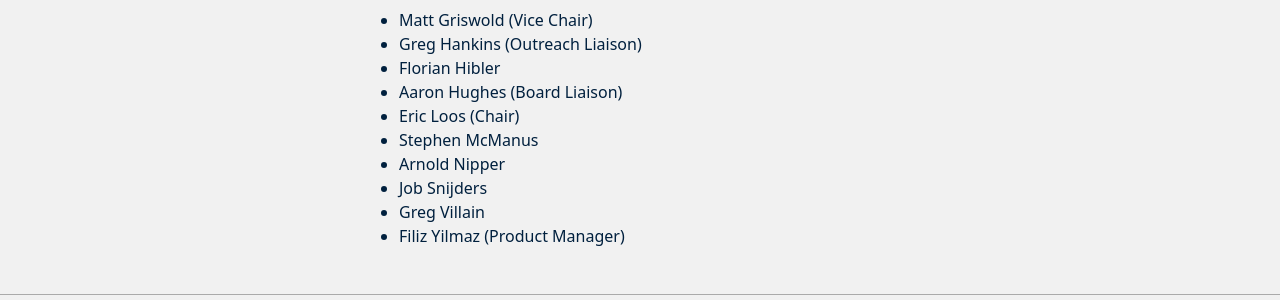
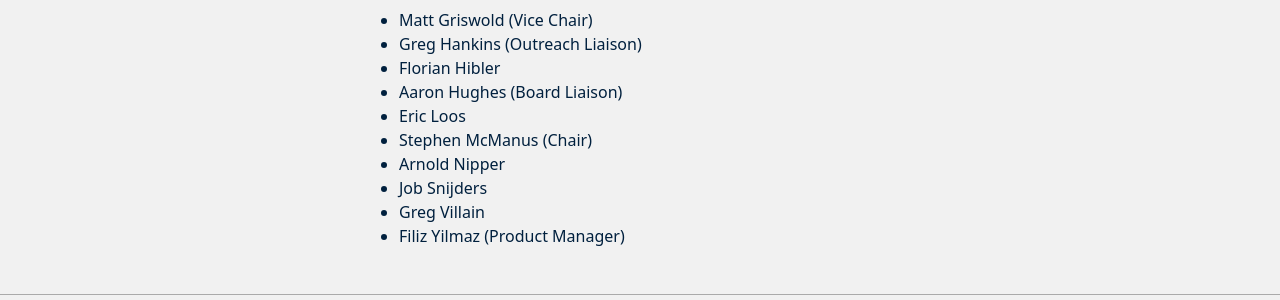
Before and after one commit to peeringdb/docs, an MkDocs documentation site: the page built from docs/committee/product/index.md, in a window 1280 px wide and 900 px high, scrolled down 2595 px. Shown: the part 549-849 px from the top of the window. Built offline with MkDocs 1.6.1, drawn with Linux system fonts in a browser that asks for light colours; nearby versions of some CDN libraries.

```diff
--- a/docs/committee/product/index.md
+++ b/docs/committee/product/index.md
@@ -32,8 +32,8 @@
 - Greg Hankins (Outreach Liaison)
 - Florian Hibler
 - Aaron Hughes (Board Liaison)
-- Eric Loos (Chair)
-- Stephen McManus
+- Eric Loos
+- Stephen McManus (Chair)
 - Arnold Nipper
 - Job Snijders
 - Greg Villain
```
